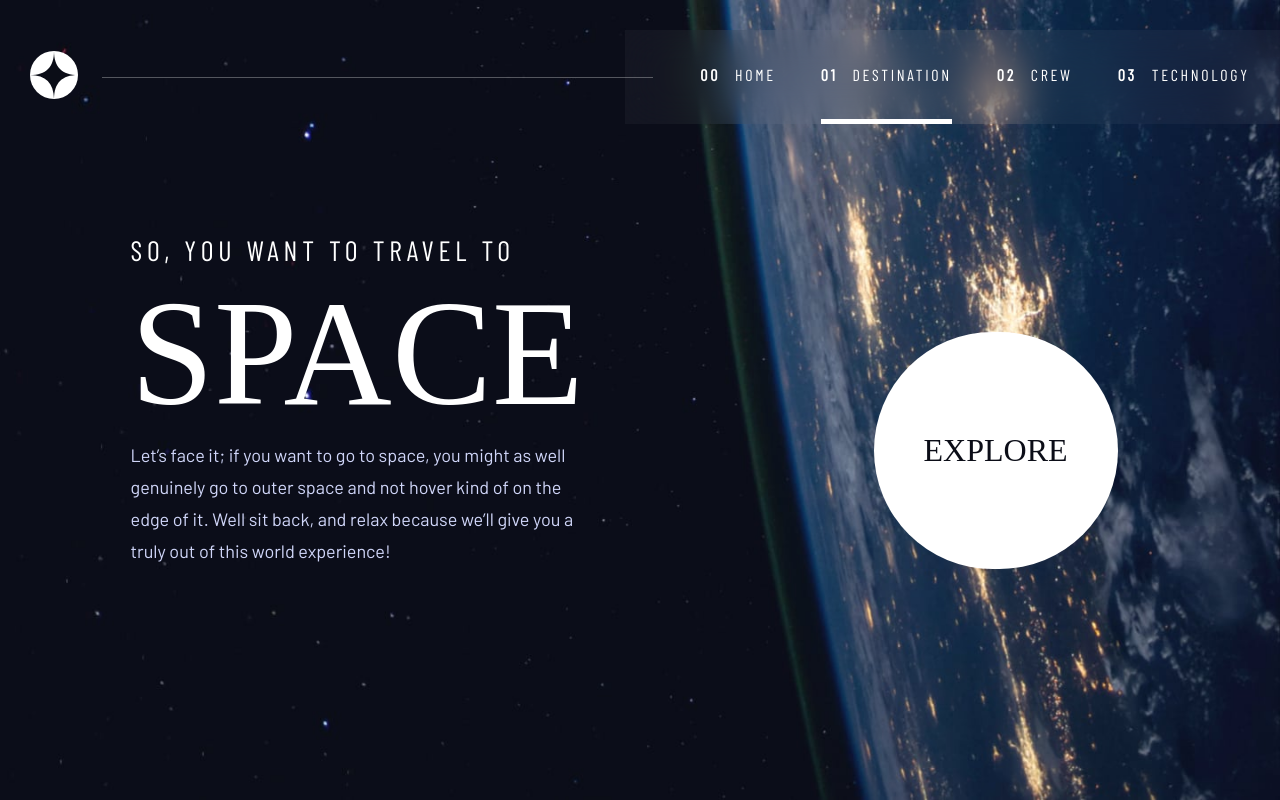
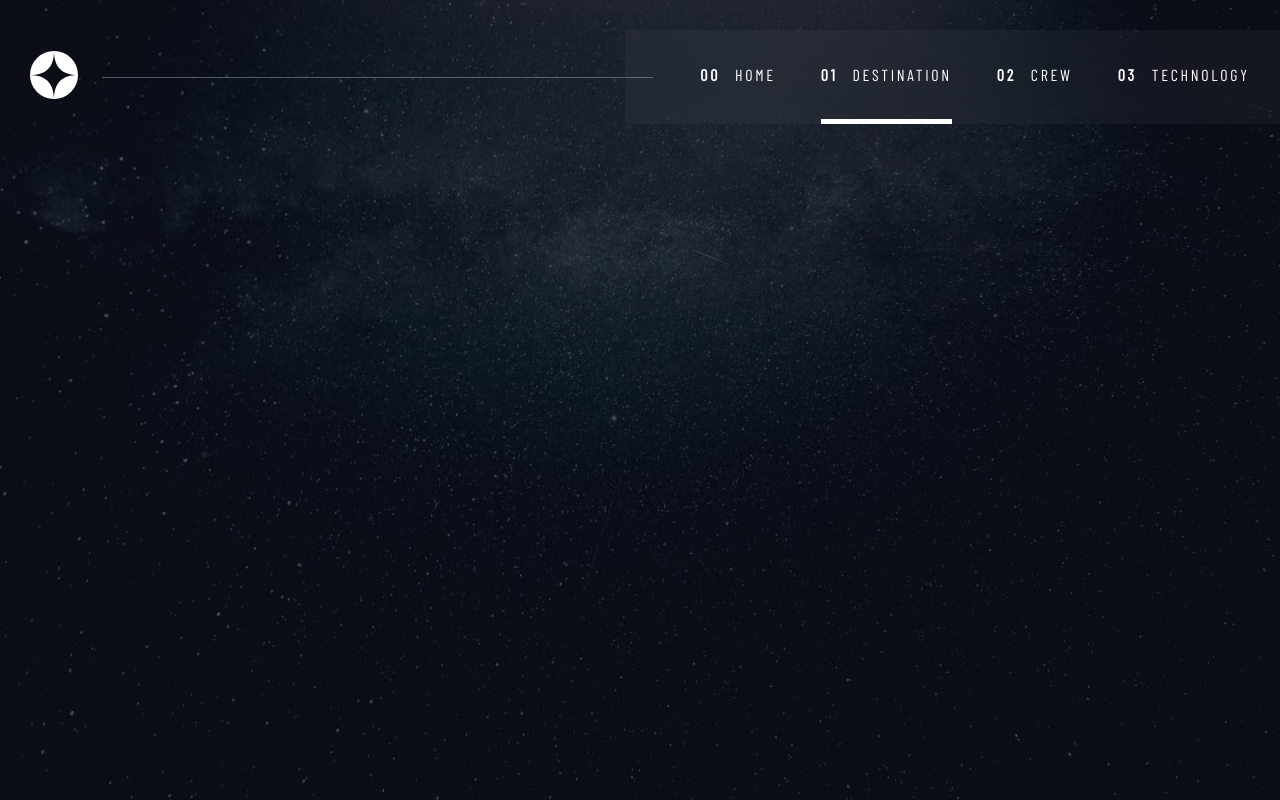
Before and after one commit to anandureghu/space-tourism-fem, a React (Vite) app: page / in a window 1280 px wide. Both pictures are taken after a click on the button "EXPLORE". Built offline with nearby package versions, Linux system fonts and the light colour scheme; a web font is replaced by a local one.

Commit message:
added destination page

```diff
--- a/src/App.jsx
+++ b/src/App.jsx
@@ -2,6 +2,7 @@ import { useState } from "react";
 import Navbar from "./components/Navbar/Navbar";
 import HomePage from "./pages/HomePage/HomePage";
 import { useSettings } from "./hooks/useSettings";
+import DestinationPage from "./pages/DestinationPage/DestinationPage";
 
 function App() {
   const { activeIndex } = useSettings();
@@ -10,9 +11,9 @@ function App() {
     <>
       <Navbar />
       {activeIndex === 0 && <HomePage />}
-      {activeIndex === 1 && <HomePage />}
+      {activeIndex === 1 && <DestinationPage />}
       {activeIndex === 2 && <HomePage />}
-      {activeIndex === 3 && <HomePage />}
+      {activeIndex === 3 && <DestinationPage />}
     </>
   );
 }
--- /dev/null
+++ b/src/pages/DestinationPage/DestinationPage.jsx
@@ -0,0 +1,12 @@
+import React from "react";
+import "./DestinationPage.scss";
+
+const DestinationPage = () => {
+  return <div className="destination">
+    <div className="destination__header">
+
+    </div>
+  </div>;
+};
+
+export default DestinationPage;
--- /dev/null
+++ b/src/pages/DestinationPage/DestinationPage.scss
@@ -0,0 +1,7 @@
+.destination {
+  width: 100%;
+  height: 100vh;
+  background-image: url("/assets/destination/background-destination-desktop.jpg");
+  background-repeat: no-repeat;
+  background-size: cover;
+}
```
